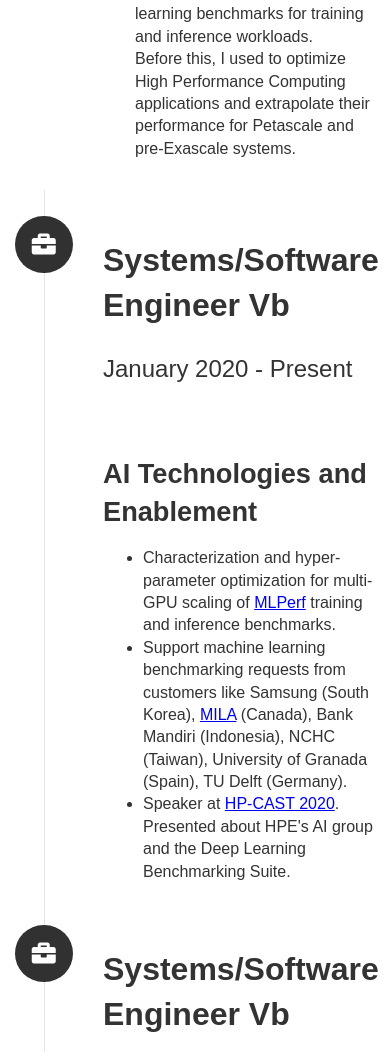
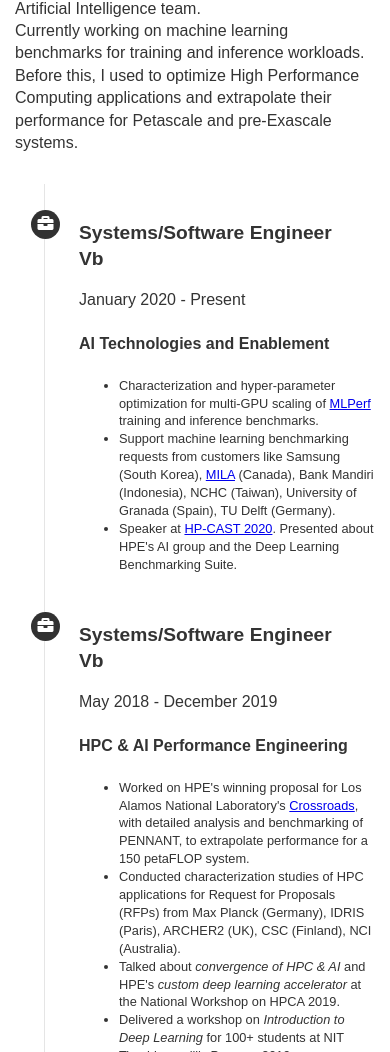
Before and after one commit to nileshnegi/nileshnegi.github.io, a plain HTML site: page index.html in a window 390 px wide. Shown: the part 528-1580 px from the top of the page. Drawn offline with Linux system fonts and the light colour scheme.

Commit message:
Minor update to v4 template
Alignment issues on small screen devices

```diff
--- a/css/style.css
+++ b/css/style.css
@@ -25,7 +25,7 @@ body {
     grid-template-columns: repeat(12, 1fr);
 }
 
-/* Props */
+/* Home section */
 #home {
     margin-top: 30px;
 }
@@ -44,7 +44,7 @@ body {
     padding-top: 50px;
     padding-left: 50px;
 }
-@media (max-width: 991px) {
+@media (max-width: 768px) {
     #home-img {
       grid-column: span 12;
       text-align: center;
@@ -57,7 +57,16 @@ body {
     #home-about {
     	grid-column: span 12;
         padding-top: 20px;
+        padding-left: 0px;
         text-align: center;
+    }
+    h1 {
+        font-size: 40px;
+    	font-weight: normal;
+    }
+    h2 {
+        font-size: 20px;
+        font-weight: normal;
     }
 }
 h1 {
@@ -72,11 +81,6 @@ h2 {
     padding: 0;
     margin: 0;
 }
-/*@media (max-width: 992px) {
-    h2 {
-        max-width: 300px;
-    }
-}*/
 #home-icon {
     text-align: center;
 }
@@ -110,8 +114,7 @@ hr {
 }
 
 
-/**
-**/
+/* Resume section */
 #resume {
 	margin-top: 30px;
 }
@@ -177,223 +180,44 @@ hr {
 #resume .timeline-content h4 {
 	position: relative;
 }
-
-@media only screen and (max-width:1024px) {
-	#resume .timeline-header {
-		padding-right: 50px;
+@media only screen and (max-width:768px) {
+    #resume-img {
+        grid-column: span 12;
     }
-	#resume .timeline-header h3 {
-		font-size: 1.8rem;
+    #resume-intro {
+        grid-column: span 12;
     }
-	#resume .timeline-header p {
-		font-size: 1.4rem;
-	}
-	#resume .timeline-content {
-		padding-left: 50px;
-	}
-}
-@media only screen and (max-width:768px) {
 	#resume .timeline-wrap::before {
-		left: 2.4rem;
+		left: 1.8rem;
 	}
 	#resume .timeline-ico {
-		left: 2.4rem;
+		height: 1.8rem;
+		width: 1.8rem;
+		line-height: 1.8rem;
+		left: 1.8rem;
+		margin-left: -0.8rem;
+		font-size: 1rem;
 	}
 	#resume .timeline-header {
 		float: none;
 		width: auto;
 		padding-right: 15px;
         text-align: left;
+        padding-left: 4rem;
 	}
 	#resume .timeline-header h3 {
-		font-size: 2rem;
+		font-size: 1.2rem;
 	}
 	#resume .timeline-header p {
-		font-size: 1.5rem;
-		margin-bottom: 1.5rem;
+		font-size: 1rem;
 	}
 	#resume .timeline-content {
         margin: 0;
+        font-size: 0.8rem;
+        padding-left: 4rem;
 	}
 	#resume .timeline-content h4 {
 		padding-bottom: 0;
-		padding-top: 2.1rem;
-		margin-bottom: .6rem;
-		font-size: 1.7rem;
-	}
-	#resume .timeline-header, #resume .timeline-content {
-		padding-left: 7rem;
+		font-size: 1rem;
 	}
 }
-@media only screen and (max-width:480px) {
-	#resume .resume-header h2 {
-		font-size: 2.2rem;
-	}
-	#resume .timeline-wrap::before {
-		left: 1.8rem;
-	}
-	#resume .timeline-ico {
-		height: 3.6rem;
-		width: 3.6rem;
-		line-height: 3.6rem;
-		left: 1.8rem;
-		margin-left: -1.8rem;
-		font-size: 1.5rem;
-	}
-	#resume .timeline-header, #resume .timeline-content {
-		padding-left: 5.5rem;
-	}
-}
-
-
-/*
-.ico {
-    grid-column: span 1;
-    vertical-align: top;
-    border-left: 2px solid #cfcfcf;
-    position: relative;
-}
-.ico img {
-    border-radius: 5px;
-    width: 100%;
-    max-width: 80px;
-    margin-left: 10px;
-}
-.desc {
-    grid-column: span 10;
-    vertical-align: top;
-    font-size: 17px;
-    padding-left: 20px;
-    padding-bottom: 20px;
-}
-.entry {
-}
-.entry-dot {
-    position: absolute;
-    top: 0px;
-    left: -8px;
-    width: 10px;
-    height: 10px;
-    border-radius: 7px;
-    background-color: #cfcfcf;
-    border: 2px solid white;
-}
-.timespan {
-    grid-column: span 1;
-    font-size: 14px;
-    text-align: right;
-    padding-right: 5px;
-    color: #bbb;
-}
-.hassets {
-    position: relative;
-}
-@media (max-width: 991px) {
-    .hassets {
-        display: none;
-    }
-}
-.hasset {
-    position: absolute;
-    margin: 0;
-    padding: 0;
-}
-.ctitle {
-    font-size: 36px;
-    margin-bottom: 20px;
-    margin-top: 40px;
-}
-#featured-talks .row {
-    grid-column-gap: 10px;
-    grid-row-gap: 10px;
-    padding-bottom: 30px;
-}
-.card {
-    grid-column: span 3;
-    vertical-align: top;
-    background-color: #eee;
-    border: 1px solid #ddd;
-    border-radius: 3px;
-    padding: 5px;
-    background-color: white;
-    padding-bottom: 10px;
-}
-@media (max-width: 991px) {
-    .card {
-        grid-column: span 6;
-    }
-    #featured-talks .row {
-        grid-column-gap: 5px;
-        grid-row-gap: 5px;
-    }
-}
-.card img {
-    border-radius: 5px;
-    width: 100%;
-}
-.cdesc {
-    height: 30px;
-    vertical-align: top;
-    margin-bottom: 10px;
-    font-size: 15px;
-}
-@media (max-width: 768px) {
-    .cdesc {
-        font-size: 14px;
-        padding-bottom: 10px;
-    }
-}
-#pet-projects .row {
-    grid-column-gap: 10px;
-    grid-row-gap: 10px;
-}
-.project {
-    margin-bottom: 10px;
-    padding-bottom: 10px;
-    border-bottom: 1px solid #eee;
-}
-.pico {
-    float: left;
-    margin-right: 10px;
-}
-.pdesc {
-}
-.pend {
-    clear: both;
-}
-.pico img {
-    height: 80px;
-    border-radius: 5px;
-    border: 1px solid #999;
-}
-.pub {
-    font-size: 14px;
-    border-left: 4px solid #aaa;
-    padding: 2px 0px 2px 10px;
-    margin-bottom: 10px;
-}
-.pub-title {
-    display: inline;
-    color: #333;
-}
-.pub-venue {
-    display: inline;
-    color: #090;
-}
-.pub-authors {
-    display: block;
-    color: #900;
-}
-.tul {
-    text-align: center;
-    padding: 0;
-}
-.til {
-    display: inline-block;
-    padding: 3px 15px 3px 15px;
-    margin-bottom: 5px;
-}
-.tilb {
-    border-right: 1px solid #ccc;
-}
-*/
--- a/index.html
+++ b/index.html
@@ -22,7 +22,6 @@
   <meta name="keywords" content="website, Nilesh, Negi, cv, work, resume, blog">
   <meta name="author" content="Nilesh Negi">
   <meta name="viewport" content="width=device-width, initial-scale=1">
-  <!-- <link rel="stylesheet" href="https://cdnjs.cloudflare.com/ajax/libs/font-awesome/4.7.0/css/font-awesome.min.css"> -->
   <link rel="stylesheet" href="./css/all.css">
   <link rel="stylesheet" href="./css/style.css">
 
@@ -70,7 +69,7 @@
     <div class="row">
     	<div id="resume-img">
         <img src="photos/hpe_logo.png" alt="HPE" style="width:40%;"/><br/>
-        Email: <a href="mailto:nilesh.m.negi@hpe.com">nilesh.m.negi@hpe.com</a>
+        Email: <a href="mailto:nilesh.m.negi@hpe.com">nilesh.m.negi@hpe.com</a><br/>
       </div>
       <div id="resume-intro">
 				Member of the High Performance Comptuting & Artificial Intelligence team.<br/>
@@ -187,7 +186,7 @@
 		<div class="row">
 			<div id="resume-img">
 				<img src="photos/iith_logo.png" alt="IIT Hyderabad" style="width:90%"/><br/>
-				Email: <a href="mailto:ee11b023@iith.ac.in">ee11b023@iith.ac.in</a>
+				Email: <a href="mailto:ee11b023@iith.ac.in">ee11b023@iith.ac.in</a><br/>
 			</div>
 			<div id="resume-intro">
 				Before HPE, I studied Electrical Engineering at IIT Hyderabad (class of 2015).<br/>
```
Lines whose indentation alone changed are shown as unchanged.
